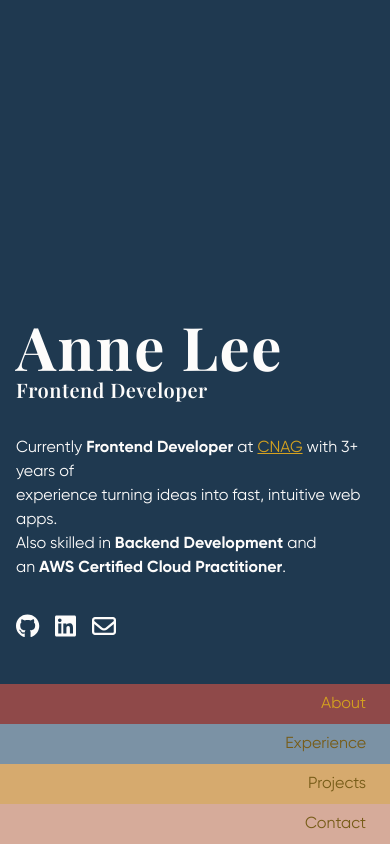
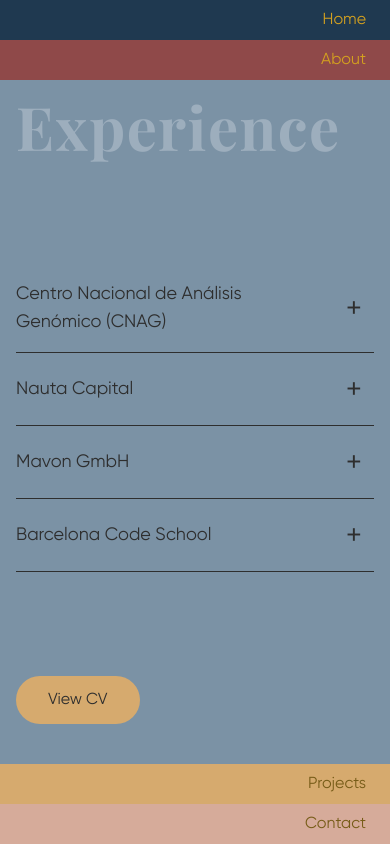
Before and after one commit to anne-mfl/portfolio-v3, a React (Vite) app: page / in a window 390 px wide. Built offline with nearby package versions, Linux system fonts and the light colour scheme; a web font is replaced by a local one.

Commit message:
fixed: experience page to responsive

```diff
--- a/src/App.jsx
+++ b/src/App.jsx
@@ -10,7 +10,7 @@
 
 function App() {
 
-  const [activePage, setActivePage] = useState('Home')
+  const [activePage, setActivePage] = useState('Experience')
 
   return (
     <BrowserRouter>
--- a/src/layout/PageLayout.jsx
+++ b/src/layout/PageLayout.jsx
@@ -36,6 +36,7 @@
         {isActive ? ( // Render page
           <div className={`py-10 px-16 overflow-auto relative max-lg:h-full max-lg:px-4
             ${thisPage === 'Home' && 'h-screen flex justify-start items-end'}
+            ${thisPage === 'Experience' && ''}
             ${thisPage === 'Contact' && 'h-screen pb-2 max-lg:h-[calc(100dvh-160px)]'}
           `}>
             {children}
--- a/src/pages/Experience.jsx
+++ b/src/pages/Experience.jsx
@@ -2,7 +2,6 @@
 import PageLayout from 'layout/PageLayout'
 import { FontAwesomeIcon } from '@fortawesome/react-fontawesome'
 import { faArrowUpRightFromSquare } from '@fortawesome/free-solid-svg-icons'
-import { motion } from "motion/react"
 import { experiences } from 'data/experience'
 import HeaderWrapper from 'components/HeaderWrapper'
 import MainWrapper from 'components/MainWrapper'
@@ -19,7 +18,12 @@
         Experience
       </HeaderWrapper>
 
-      <MainWrapper additionalClassName={'mt-24 max-lg:mt-14'}>
+      <MainWrapper additionalClassName={''}>
+        <main className='flex flex-col !justify-between min-h-[calc(100dvh-80px)] max-lg:min-h-[calc(100dvh-160px-80px)]'>
+
+          <section className='h-20 max-lg:h-16'></section>
+
+          <section className=''>
             {experiences.map((experience) => (
               <div key={experience.where} className='border-b py-8 pl-6 pr-12 max-lg:px-0 max-lg:py-4'>
                 <div className='flex justify-between items-center'>
@@ -57,7 +61,7 @@
                     </ul>
                   </div>
                   {experience.website &&
-                <p className='max-lg:block'>
+                    <p className='hidden max-lg:block'>
                       <a href={experience.website} target='_blank' rel='noopener noreferrer' className='text-custom_navy underline text-xs hover:text-custom_mustard'>
                         {experience.where} website
                       </a>
@@ -66,12 +70,17 @@
                 </div>
               </div>
             ))}
-        <div className='h-12 max-lg:h-8'></div>
-        <div>
+          </section>
+
+          <section className='mt-6'>
             <a href="">
-            <button className='rounded-full bg-custom_mustard border-none py-3 px-8 cursor-pointer hover:bg-custom_black hover:text-custom_mustard'>View CV</button>
+              <button className='rounded-full bg-custom_mustard border-none py-3 px-8 cursor-pointer hover:bg-custom_black hover:text-custom_mustard'>
+                View CV
+              </button>
             </a>
-        </div>
+          </section>
+
+        </main>
       </MainWrapper>
     </PageLayout>
   )
```
Lines whose indentation alone changed are shown as unchanged.
